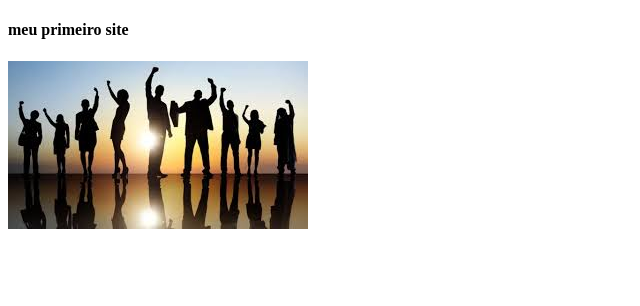
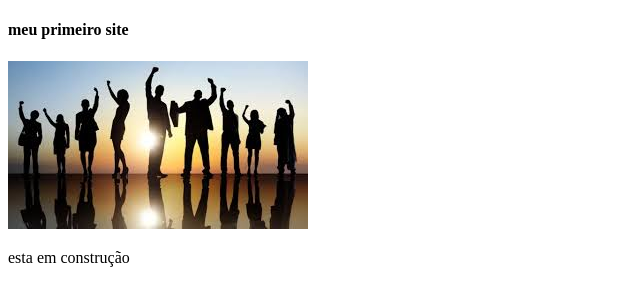
Before and after one commit to ICEI-PUC-Minas-PBE-ADS-SI/trabalho-pr-tico-semana-1-wallasrp, a plain HTML site: page ativi/index.html in a window 1280 px wide. Shown: the whole page, without its empty margins (0-640 px from the left). Drawn offline with Linux system fonts and the light colour scheme.

Commit message:
segunda versão do site

```diff
--- a/ativi/index.html
+++ b/ativi/index.html
@@ -8,5 +8,6 @@
 <body>
     <h4>meu primeiro site</h4>
     <img src="download.jpg" alt="">
+    <p>esta em construção</p>
 </body>
 </html>
```
